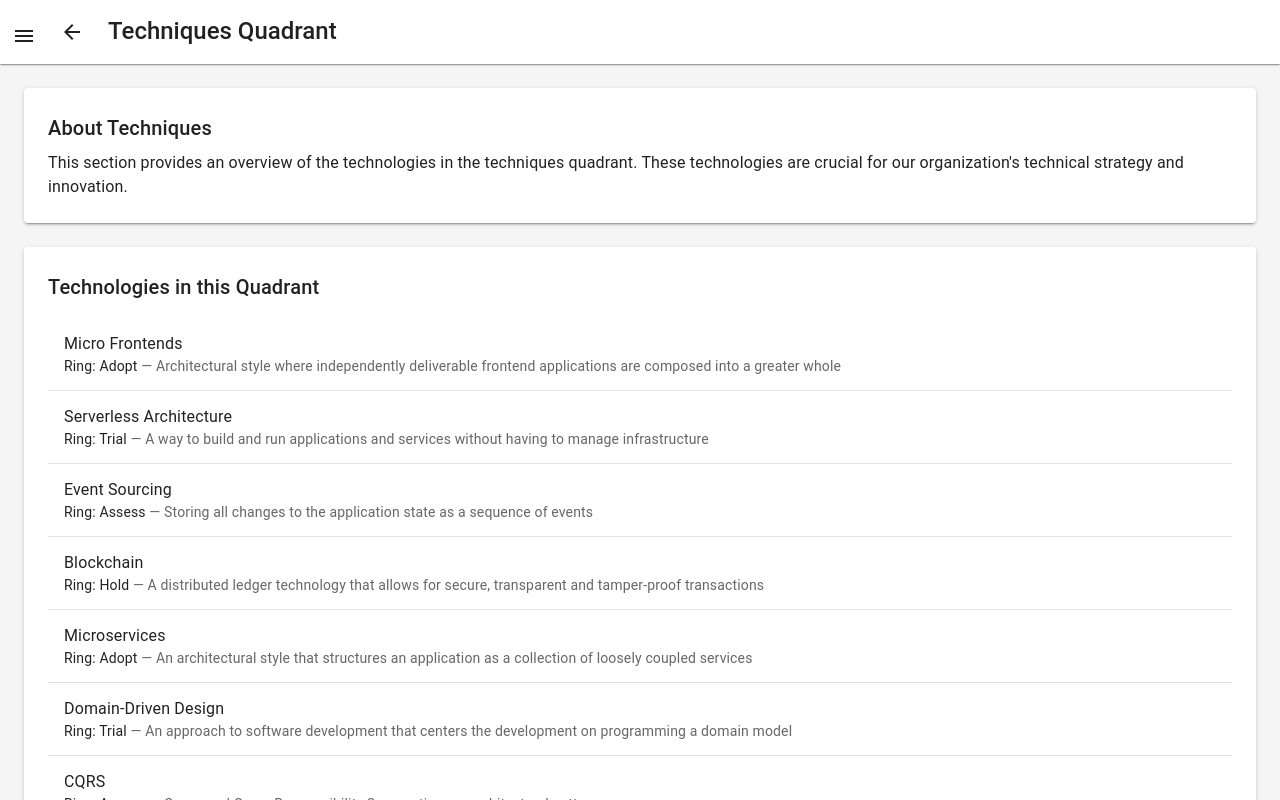
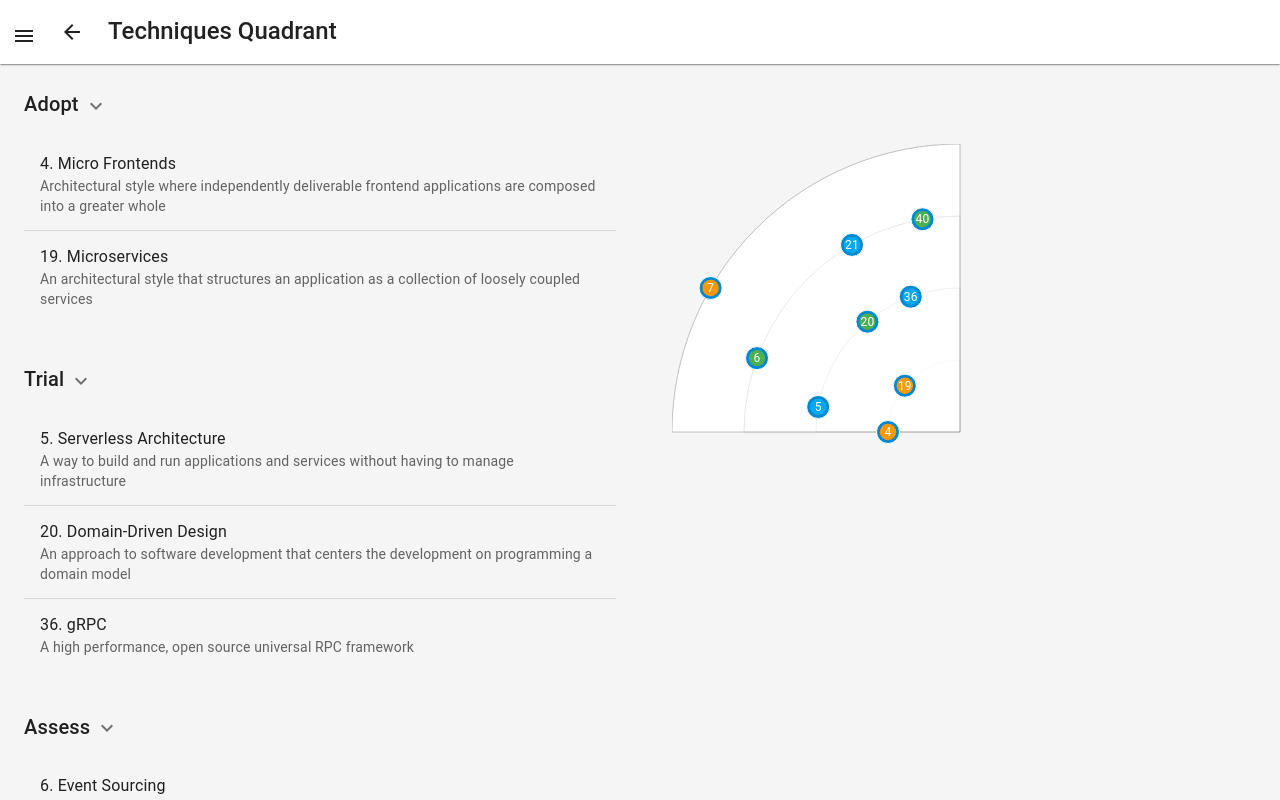
Before and after one commit to ThomasRohde/tech-radar, a React (Vite) app: page /quadrant/1 in a window 1280 px wide. Built offline with nearby package versions, Linux system fonts and the light colour scheme.

Commit message:
Quadrant page and segment

```diff
--- a/src/components/AdminPage.jsx
+++ b/src/components/AdminPage.jsx
@@ -13,7 +13,7 @@ import {
   useMediaQuery,
   useTheme
 } from '@mui/material';
-import React, { useState } from 'react';
+import React, { useEffect, useRef, useState } from 'react';
 import { useNavigate } from 'react-router-dom';
 import TechDetails from './TechDetails';
 import TechList from './TechList';
@@ -24,6 +24,14 @@ const AdminPage = () => {
   const theme = useTheme();
   const isSmallScreen = useMediaQuery(theme.breakpoints.down('sm'));
   const navigate = useNavigate();
+  const mainContentRef = useRef(null);
+
+  useEffect(() => {
+    // Set focus to the main content area when the component mounts
+    if (mainContentRef.current) {
+      mainContentRef.current.focus();
+    }
+  }, []);
 
   const handleSelectTech = (tech) => {
     setSelectedTech(tech);
@@ -77,8 +85,16 @@ const AdminPage = () => {
         </Toolbar>
       </AppBar>
 
-      <Container maxWidth="lg" sx={{ flexGrow: 1, display: 'flex', flexDirection: 'column', mt: 4, mb: 4, overflow: 'hidden' }}>
-        <Paper elevation={3} sx={{ p: theme.spacing(3), display: 'flex', flexDirection: 'column', height: '100%' }}>
+      <Container
+        maxWidth="lg"
+        sx={{ flexGrow: 1, display: 'flex', flexDirection: 'column', mt: 4, mb: 4, overflow: 'hidden' }}
+      >
+        <Paper
+          elevation={3}
+          sx={{ p: theme.spacing(3), display: 'flex', flexDirection: 'column', height: '100%' }}
+          ref={mainContentRef}
+          tabIndex="-1"  // Make the element focusable without including it in the natural tab order
+        >
           <Typography variant="h6" gutterBottom>
             Manage Technologies
           </Typography>
--- a/src/components/QuadrantPage.jsx
+++ b/src/components/QuadrantPage.jsx
@@ -1,4 +1,5 @@
 import ArrowBackIcon from '@mui/icons-material/ArrowBack';
+import ExpandMoreIcon from '@mui/icons-material/ExpandMore';
 import {
     AppBar,
     Box,
@@ -7,17 +8,18 @@ import {
     List,
     ListItem,
     ListItemText,
-    Paper,
     Toolbar,
     Typography,
     useMediaQuery,
-    useTheme
+    useTheme,
 } from '@mui/material';
-import React from 'react';
+import React, { useEffect, useState } from 'react';
 import { useNavigate, useParams } from 'react-router-dom';
 import { useTechnologies } from './DataManager';
+import QuadrantSegment from './QuadrantSegment';
 
 const QUADRANTS = ["Tools", "Techniques", "Platforms", "Languages & Frameworks"];
+const RINGS = ["Adopt", "Trial", "Assess", "Hold"];
 
 const QuadrantPage = () => {
   const { id } = useParams();
@@ -25,12 +27,32 @@ const QuadrantPage = () => {
   const theme = useTheme();
   const isMobile = useMediaQuery(theme.breakpoints.down('sm'));
   const { technologies } = useTechnologies();
+  const [svgSize, setSvgSize] = useState(800);
 
   const quadrantId = parseInt(id, 10);
   const quadrantName = QUADRANTS[quadrantId];
 
-  // Filter technologies for this quadrant
   const quadrantTechnologies = technologies.filter(tech => tech.quadrantId === quadrantId);
+
+  const technologiesByRing = RINGS.map(ring => ({
+    ring,
+    technologies: quadrantTechnologies.filter(tech => tech.ring === ring)
+  }));
+
+  useEffect(() => {
+    const updateSize = () => {
+      const size = Math.min(
+        window.innerWidth * (isMobile ? 0.9 : 0.45),
+        window.innerHeight * 0.9
+      );
+      setSvgSize(size);
+    };
+
+    window.addEventListener('resize', updateSize);
+    updateSize();
+
+    return () => window.removeEventListener('resize', updateSize);
+  }, [isMobile]);
 
   return (
     <Box sx={{
@@ -50,7 +72,7 @@ const QuadrantPage = () => {
       >
         <Toolbar sx={{
           minHeight: { xs: 56, sm: 64 },
-          pl: { xs: theme.spacing(7), sm: theme.spacing(8) }, // Increased left padding to account for burger menu
+          pl: { xs: theme.spacing(7), sm: theme.spacing(8) },
           pr: theme.spacing(2),
         }}>
           <IconButton
@@ -67,52 +89,56 @@ const QuadrantPage = () => {
           </Typography>
         </Toolbar>
       </AppBar>
+
       <Box sx={{
         flexGrow: 1,
-        padding: theme.spacing(3),
-        overflow: 'auto',
-        paddingTop: { xs: theme.spacing(2), sm: theme.spacing(3) }, // Adjust top padding for mobile
+        display: 'flex',
+        flexDirection: { xs: 'column', md: 'row' },
+        overflow: 'hidden',
       }}>
-        <Paper elevation={2} sx={{ p: theme.spacing(3), mb: theme.spacing(3) }}>
+        <Box sx={{
+          width: { xs: '100%', md: '50%' },
+          p: 3,
+          overflowY: 'auto',
+        }}>
+          {technologiesByRing.map(({ ring, technologies }) => (
+            <Box key={ring} sx={{ mb: 4 }}>
               <Typography variant="h6" gutterBottom>
-            About {quadrantName}
-          </Typography>
-          <Typography variant="body1">
-            This section provides an overview of the technologies in the {quadrantName.toLowerCase()} quadrant.
-            These technologies are crucial for our organization's technical strategy and innovation.
-          </Typography>
-        </Paper>
-
-        <Paper elevation={2} sx={{ p: theme.spacing(3) }}>
-          <Typography variant="h6" gutterBottom>
-            Technologies in this Quadrant
+                {ring}
+                <IconButton size="small">
+                  <ExpandMoreIcon />
+                </IconButton>
               </Typography>
               <List>
-            {quadrantTechnologies.map((tech, index) => (
+                {technologies.map((tech, index) => (
                   <React.Fragment key={tech.id}>
-                <ListItem alignItems="flex-start">
+                    <ListItem>
                       <ListItemText
-                    primary={tech.name}
-                    secondary={
-                      <React.Fragment>
-                        <Typography
-                          sx={{ display: 'inline' }}
-                          component="span"
-                          variant="body2"
-                          color="text.primary"
-                        >
-                          Ring: {tech.ring}
-                        </Typography>
-                        {` — ${tech.description}`}
-                      </React.Fragment>
-                    }
+                        primary={`${tech.id}. ${tech.name}`}
+                        secondary={tech.description}
                       />
                     </ListItem>
-                {index < quadrantTechnologies.length - 1 && <Divider component="li" />}
+                    {index < technologies.length - 1 && <Divider />}
                   </React.Fragment>
                 ))}
               </List>
-        </Paper>
+            </Box>
+          ))}
+        </Box>
+
+        <Box sx={{
+          width: { xs: '100%', md: '50%' },
+          p: 3,
+          display: 'flex',
+          justifyContent: 'center',
+          alignItems: 'center',
+        }}>
+          <QuadrantSegment
+            quadrantId={quadrantId}
+            technologies={quadrantTechnologies}
+            svgSize={svgSize}
+          />
+        </Box>
       </Box>
     </Box>
   );
--- /dev/null
+++ b/src/components/QuadrantSegment.jsx
@@ -0,0 +1,164 @@
+import { Box, Paper, Typography, useTheme } from '@mui/material';
+import React, { useState } from 'react';
+
+const QuadrantSegment = ({ quadrantId, technologies, svgSize }) => {
+  const theme = useTheme();
+  const [hoveredTech, setHoveredTech] = useState(null);
+  const [tooltipPosition, setTooltipPosition] = useState({ x: 0, y: 0 });
+
+  const getQuadrantPath = (quadrantId) => {
+    const radius = svgSize / 2;
+    switch (quadrantId) {
+      case 3: // Tools (upper right)
+        return `M 0 0 L ${radius} 0 A ${radius} ${radius} 0 0 1 0 ${radius} Z`;
+      case 2: // Techniques (upper left)
+        return `M 0 0 L 0 ${radius} A ${radius} ${radius} 0 0 1 -${radius} 0 Z`;
+      case 1: // Platforms (lower left)
+        return `M 0 0 L -${radius} 0 A ${radius} ${radius} 0 0 1 0 -${radius} Z`;
+      case 0: // Languages & Frameworks (lower right)
+        return `M 0 0 L 0 -${radius} A ${radius} ${radius} 0 0 1 ${radius} 0 Z`;
+      default:
+        return '';
+    }
+  };
+
+  const getColor = (quadrantId) => {
+    const colors = [theme.palette.success.main, theme.palette.info.main, theme.palette.warning.main, theme.palette.error.main];
+    return colors[quadrantId];
+  };
+
+  const getStatusFill = (status) => {
+    switch (status) {
+      case "New": return theme.palette.success.light;
+      case "Moved in/out": return theme.palette.info.light;
+      case "No change": return theme.palette.warning.light;
+      default: return theme.palette.warning.light;
+    }
+  };
+
+  const calculatePosition = (tech, index) => {
+    const angle = (index / technologies.length) * Math.PI / 2;
+    const ringIndex = ['Adopt', 'Trial', 'Assess', 'Hold'].indexOf(tech.ring);
+    const radius = ((ringIndex + 1) / 4) * (svgSize / 2);
+    let x, y;
+
+    switch (quadrantId) {
+      case 3: // Tools (upper right)
+        x = Math.cos(angle) * radius;
+        y = Math.sin(angle) * radius;
+        break;
+      case 2: // Techniques (upper left)
+        x = -Math.sin(angle) * radius;
+        y = Math.cos(angle) * radius;
+        break;
+      case 1: // Platforms (lower left)
+        x = -Math.cos(angle) * radius;
+        y = -Math.sin(angle) * radius;
+        break;
+      case 0: // Languages & Frameworks (lower right)
+        x = Math.sin(angle) * radius;
+        y = -Math.cos(angle) * radius;
+        break;
+      default:
+        x = 0;
+        y = 0;
+    }
+
+    return { x, y };
+  };
+
+  const handleMouseEnter = (tech, event) => {
+    setHoveredTech(tech);
+    setTooltipPosition({ x: event.clientX, y: event.clientY });
+  };
+
+  const handleMouseLeave = () => {
+    setHoveredTech(null);
+  };
+
+  return (
+    <Box sx={{ position: 'relative', width: svgSize, height: svgSize }}>
+      <svg
+        viewBox={`-${svgSize / 2} -${svgSize / 2} ${svgSize} ${svgSize}`}
+        width={svgSize}
+        height={svgSize}
+      >
+        <path
+          d={getQuadrantPath(quadrantId)}
+          fill={theme.palette.background.paper}
+          stroke={theme.palette.divider}
+        />
+        {['Adopt', 'Trial', 'Assess', 'Hold'].map((ring, index) => (
+          <path
+            key={ring}
+            d={getQuadrantPath(quadrantId)}
+            fill="none"
+            stroke={theme.palette.divider}
+            strokeWidth="1"
+            transform={`scale(${(index + 1) / 4})`}
+          />
+        ))}
+        {technologies.map((tech, index) => {
+          const { x, y } = calculatePosition(tech, index);
+          return (
+            <g
+              key={tech.id}
+              onMouseEnter={(e) => handleMouseEnter(tech, e)}
+              onMouseLeave={handleMouseLeave}
+            >
+              <circle
+                cx={x}
+                cy={y}
+                r={svgSize / 50}
+                fill={getColor(quadrantId)}
+                stroke={theme.palette.background.paper}
+                strokeWidth="1"
+              />
+              <circle
+                cx={x}
+                cy={y}
+                r={svgSize / 70}
+                fill={getStatusFill(tech.status)}
+              />
+              <text
+                x={x}
+                y={y}
+                textAnchor="middle"
+                dominantBaseline="central"
+                fill={theme.palette.background.paper}
+                fontSize={theme.typography.caption.fontSize}
+              >
+                {tech.id}
+              </text>
+            </g>
+          );
+        })}
+      </svg>
+      {hoveredTech && (
+        <Paper
+          elevation={3}
+          sx={{
+            position: "fixed",
+            left: tooltipPosition.x,
+            top: tooltipPosition.y,
+            p: theme.spacing(2),
+            maxWidth: 300,
+            transform: 'translate(10px, 10px)',
+            zIndex: theme.zIndex.tooltip,
+            pointerEvents: 'none',
+            backgroundColor: theme.palette.background.paper
+          }}
+        >
+          <Typography variant="h6" gutterBottom>{hoveredTech.name}</Typography>
+          <Typography variant="body2"><strong>Ring:</strong> {hoveredTech.ring}</Typography>
+          <Typography variant="body2"><strong>Status:</strong> {hoveredTech.status}</Typography>
+          <Typography variant="body2"><strong>Description:</strong> {hoveredTech.description}</Typography>
+          <Typography variant="body2"><strong>Sponsor:</strong> {hoveredTech.sponsor}</Typography>
+          <Typography variant="body2"><strong>Date Added:</strong> {hoveredTech.date}</Typography>
+        </Paper>
+      )}
+    </Box>
+  );
+};
+
+export default QuadrantSegment;
```
Lines whose indentation alone changed are shown as unchanged.
